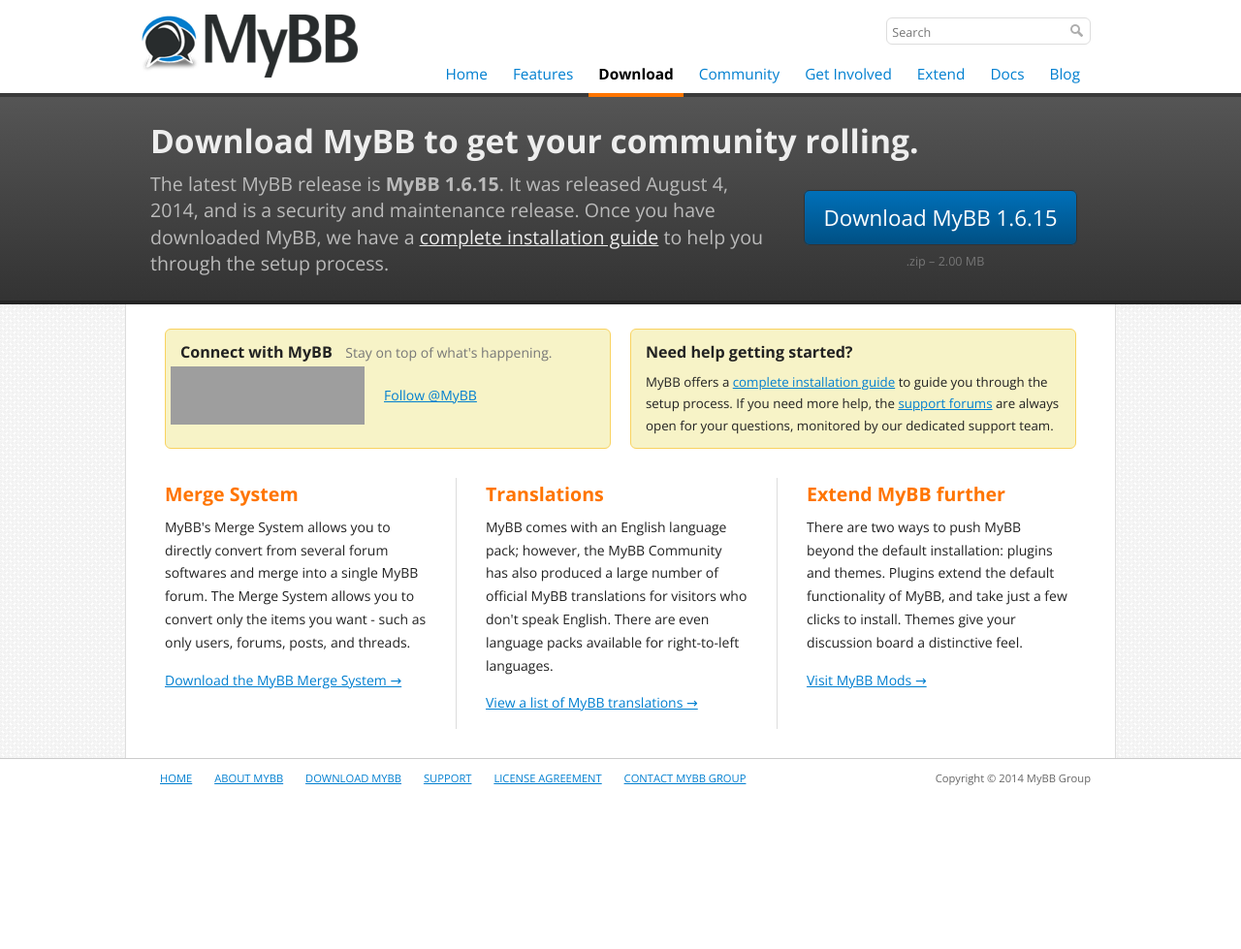
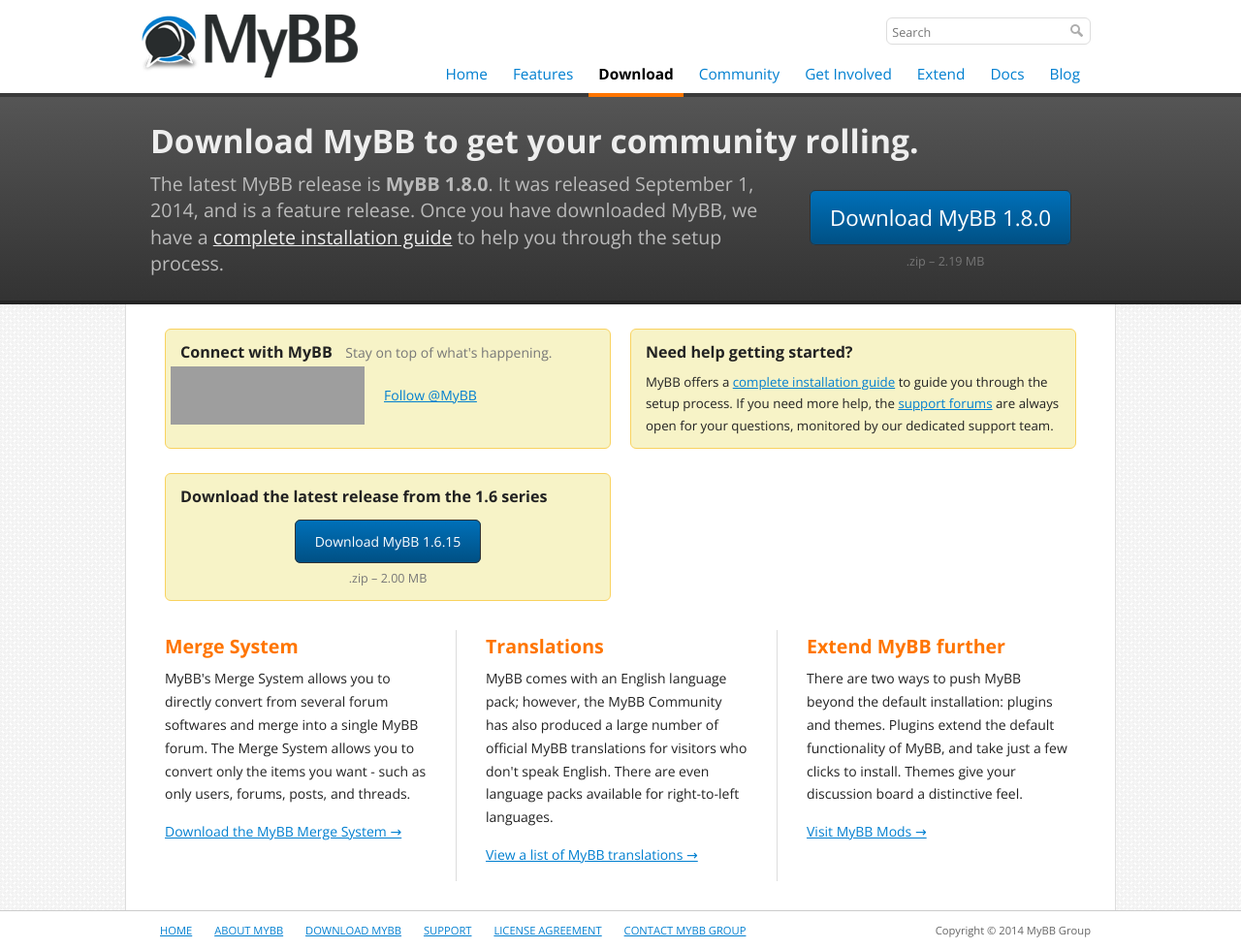
Before and after one commit to mybb/mybb.com, a Jekyll site: the page built from download/index.html, in a window 1280 px wide. Shown: the whole page at 97% size. Built offline with Jekyll 4.4.1, drawn with Linux system fonts in a browser that asks for light colours; nearby versions of some CDN libraries; Markdown is read by kramdown in place of the engine named in the settings; comment, search, counter and statistics services are not loaded; before the commit the page ends 900 px from its top, so only the background shows below that; grey boxes are pictures that could not be loaded.

Commit message:
MyBB 1.8.0

```diff
--- a/_data/latest_mybb.yml
+++ b/_data/latest_mybb.yml
@@ -1,6 +1,6 @@
-version: "1.6.15"
-version_code: 1615
-release: "August 4, 2014"
-size: "2.00 MB"
-type: "security and maintenance"
-url: "http://resources.mybb.com/downloads/mybb_1615.zip"
+version: "1.8.0"
+version_code: 1800
+release: "September 1, 2014"
+size: "2.19 MB"
+type: "feature"
+url: "http://resources.mybb.com/downloads/mybb_1800.zip"
--- a/_data/previous_mybb.yml
+++ b/_data/previous_mybb.yml
@@ -1,4 +1,4 @@
-show: false
+show: true
 series_header: "Download the latest release from the 1.6 series"
 version: "1.6.15"
 version_code: 1615
```
